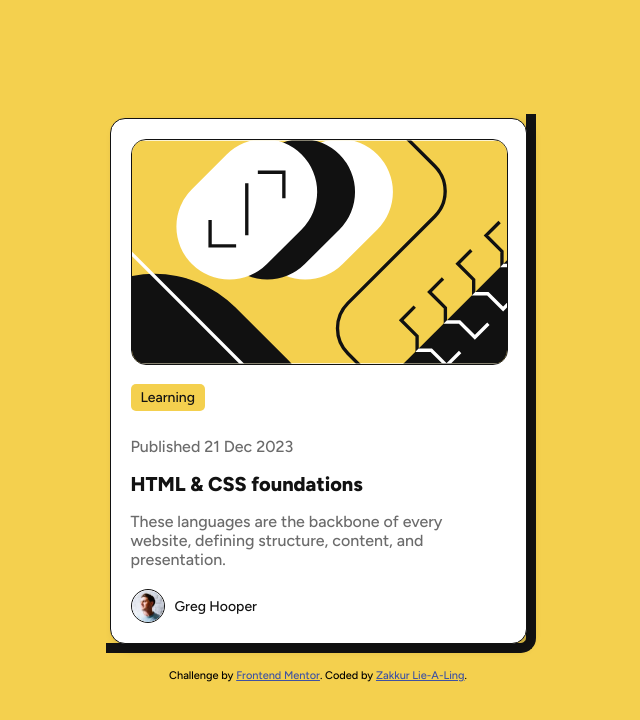
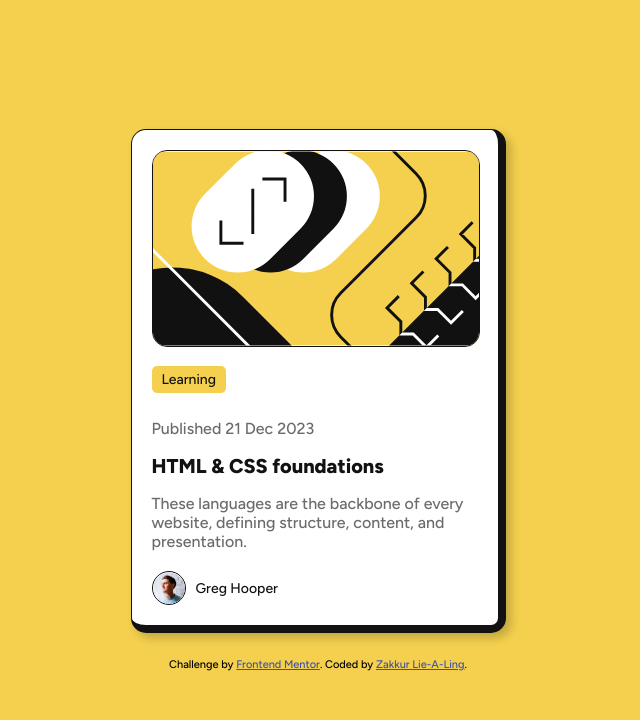
Before and after one commit to Zakkur17/blog-preview-card-main, a plain HTML site: page index.html in a window 1280 px wide. Shown: the whole page, without its empty margins (322-962 px from the left). Drawn offline with Linux system fonts and the light colour scheme.

Commit message:
Refactor card component styles for improved border definition and layout consistency

```diff
--- a/style.css
+++ b/style.css
@@ -13,27 +13,14 @@ body {
 /*Card cont styles*/
 .card {
     background-color: hsl(0, 0%, 100%);
-    border: 1px solid hsl(0, 0%, 7%);
+    border: solid hsl(0, 0%, 7%);
+    border-width: 1px 8px 8px 1px;
     border-radius: 15px;
     box-shadow: 5px 5px 10px rgba(0, 0, 0, 0.2);
     width: 90%;
     max-width: 375px;
     padding: 20px;
-    position: relative;
-}
-
-.card::before {
-    content: '';
-    position: absolute;
-    top: -5px;
-    left: -5px;
-    right: -10px;
-    bottom: -10px;
-    border-right: 10px solid hsl(0, 0%, 7%);
-    border-bottom: 10px solid hsl(0, 0%, 7%);
-    border-bottom-right-radius: 15px;
-    border-top-left-radius: 15px;
-    z-index: -1;
+    box-sizing: border-box;
 }
 
 /*Illustration image*/
```
